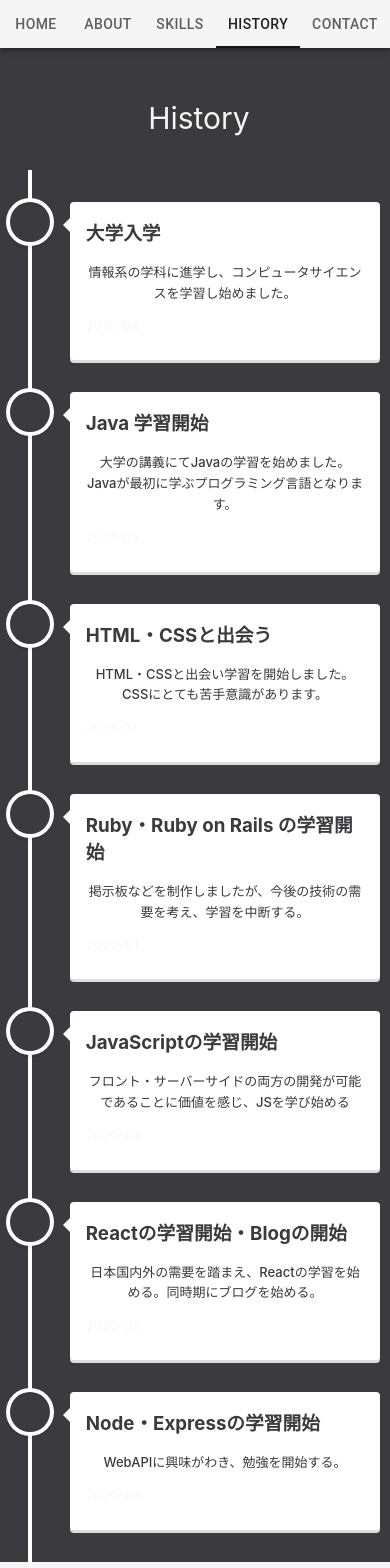
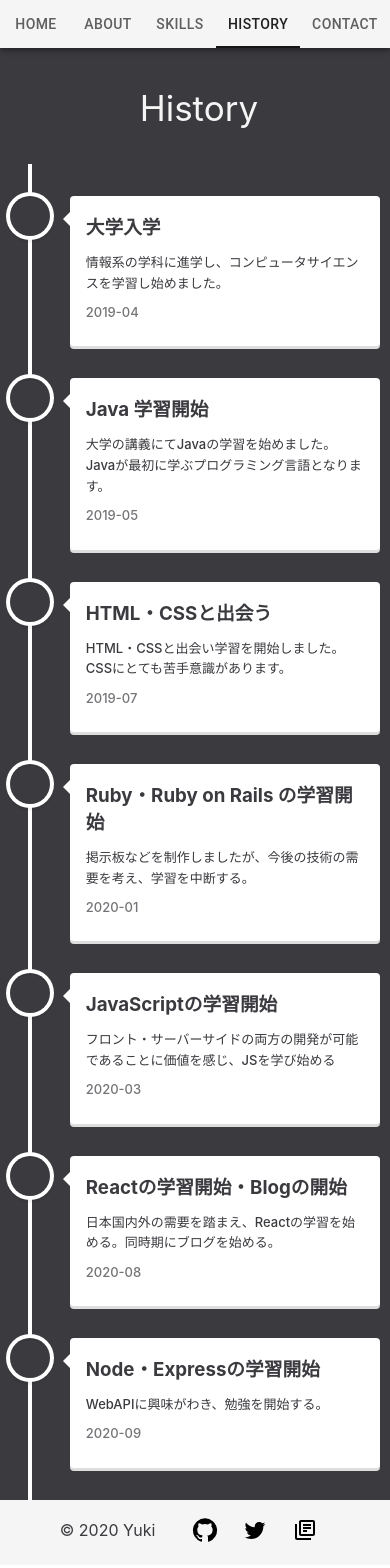
Before and after one commit to rikuyu/portfolio, a React (Create React App) app: page /history in a window 390 px wide. Shown: the top 1568 px of the page. Built offline with nearby package versions, Linux system fonts and the light colour scheme.

Commit message:
Fix: change style

```diff
--- a/src/assets/styles/footer.scss
+++ b/src/assets/styles/footer.scss
@@ -16,6 +16,7 @@
   .icon {
     width: 50px;
     padding-top: 13px;
+    cursor: pointer;
   }
   .first {
     margin-left: 25px;
@@ -23,9 +24,15 @@
 }
 
 @media screen and (max-width: 479px) {
-  p {
-    padding: 4px 0;
-    text-align: center;
-    color: #3a3a3f;
+  .footer {
+    height: 65px;
+    p {
+      padding: 4px 0;
+      text-align: center;
+      color: #3a3a3f;
+    }
+    .icon {
+      padding-top: 18px;
+    }
   }
 }
--- a/src/assets/styles/history.scss
+++ b/src/assets/styles/history.scss
@@ -15,18 +15,25 @@
     background-color: $background-color;
 
     .vertical-timeline-element-date {
-      color: $text-color;
+      color: white;
     }
   }
 }
 
 @media screen and (max-width: 1200px) {
+  .history {
+    .timeline {
+      background-color: $background-color;
+
       .vertical-timeline-element-date {
         color: $background-color;
       }
     }
+  }
+}
 
 @media screen and (max-width: 479px) {
+  .history {
     .titleHistory {
       position: relative;
       left: 32%;
@@ -34,4 +41,12 @@
       width: 38%;
       font-size: 35px;
     }
+    .timeline {
+      background-color: $background-color;
+
+      .vertical-timeline-element-date {
+        color: $background-color;
       }
+    }
+  }
+}
--- a/src/assets/styles/skills.scss
+++ b/src/assets/styles/skills.scss
@@ -76,6 +76,18 @@
       .pageSkill p {
         color: $text-color;
       }
+      .MuiGrid-item {
+        padding: 16px 35px;
+      }
+      .card {
+        .content {
+          padding-top: 0;
+          padding-bottom: 10;
+        }
+        .skillIcon {
+          margin-top: 15px;
+        }
+      }
     }
   }
 }
--- a/src/components/Footer.tsx
+++ b/src/components/Footer.tsx
@@ -10,11 +10,11 @@
       <p className="footItem">© 2020 Yuki</p>
       <GitHubIcon
         className="icon footItem first"
-        onClick={() => window.open("https://twitter.com/yuuuki_blog", "_blank")}
+        onClick={() => window.open("https://github.com/rikuyu", "_blank")}
       />
       <TwitterIcon
         className="icon footItem"
-        onClick={() => window.open("https://github.com/rikuyu", "_blank")}
+        onClick={() => window.open("https://twitter.com/yuuuki_blog", "_blank")}
       />
       <LibraryBooksOutlinedIcon
         className="icon footItem"
--- a/src/components/pages/Contact.tsx
+++ b/src/components/pages/Contact.tsx
@@ -134,13 +134,13 @@
         <div className="buttons">
           <GitHubIcon
             className="icon"
+            onClick={() => window.open("https://github.com/rikuyu", "_blank")}
+          />
+          <TwitterIcon
+            className="icon"
             onClick={() =>
               window.open("https://twitter.com/yuuuki_blog", "_blank")
             }
-          />
-          <TwitterIcon
-            className="icon"
-            onClick={() => window.open("https://github.com/rikuyu", "_blank")}
           />
           <LibraryBooksIcon
             className="icon"
--- a/src/components/pages/Home.tsx
+++ b/src/components/pages/Home.tsx
@@ -6,6 +6,7 @@
 function Top() {
   return (
     <div>
+      <div className="home-body">
         <div className="blank"></div>
         <div className="flexbox">
           <section className="greet-msg">
@@ -17,6 +18,7 @@
         </div>
         <Footer />
       </div>
+    </div>
   );
 }
 
```
Also changed, not shown: 1 other file (tests, documents, lock files or other folders). Lines whose indentation alone changed are shown as unchanged.
